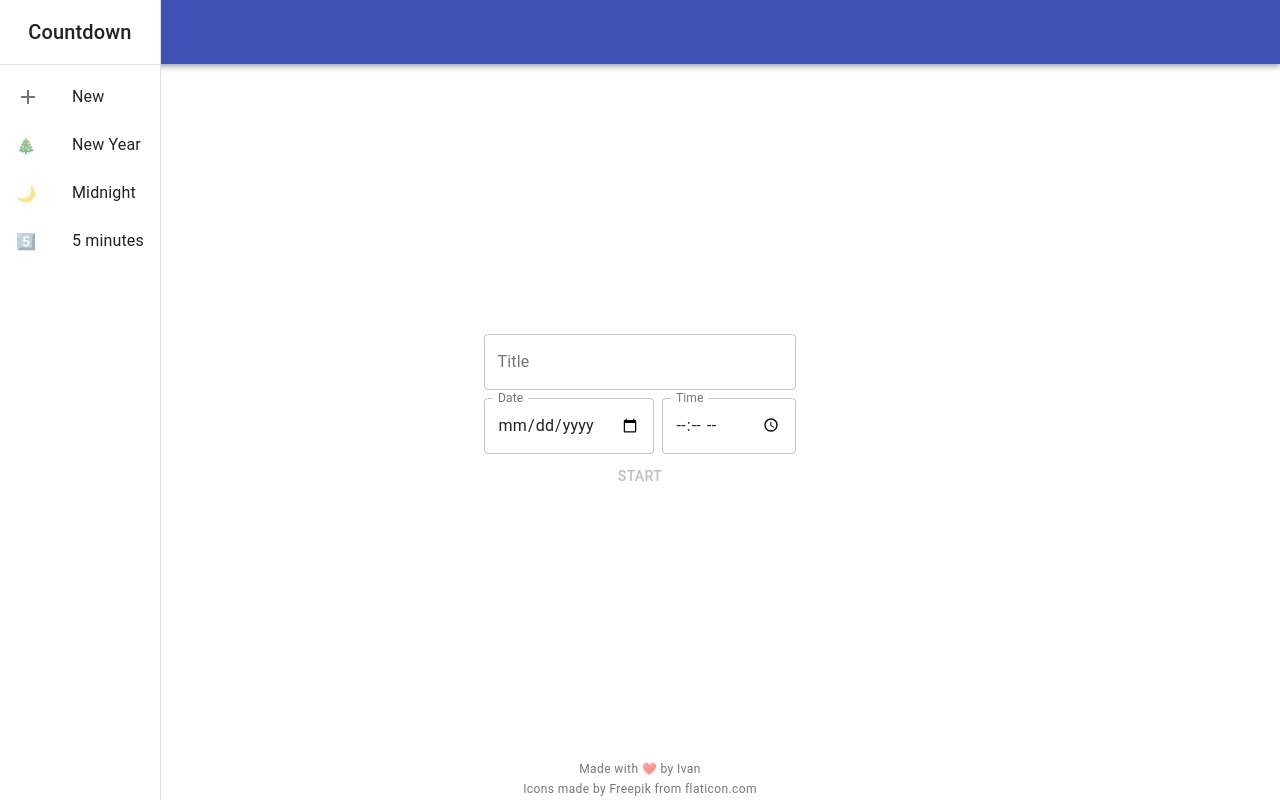
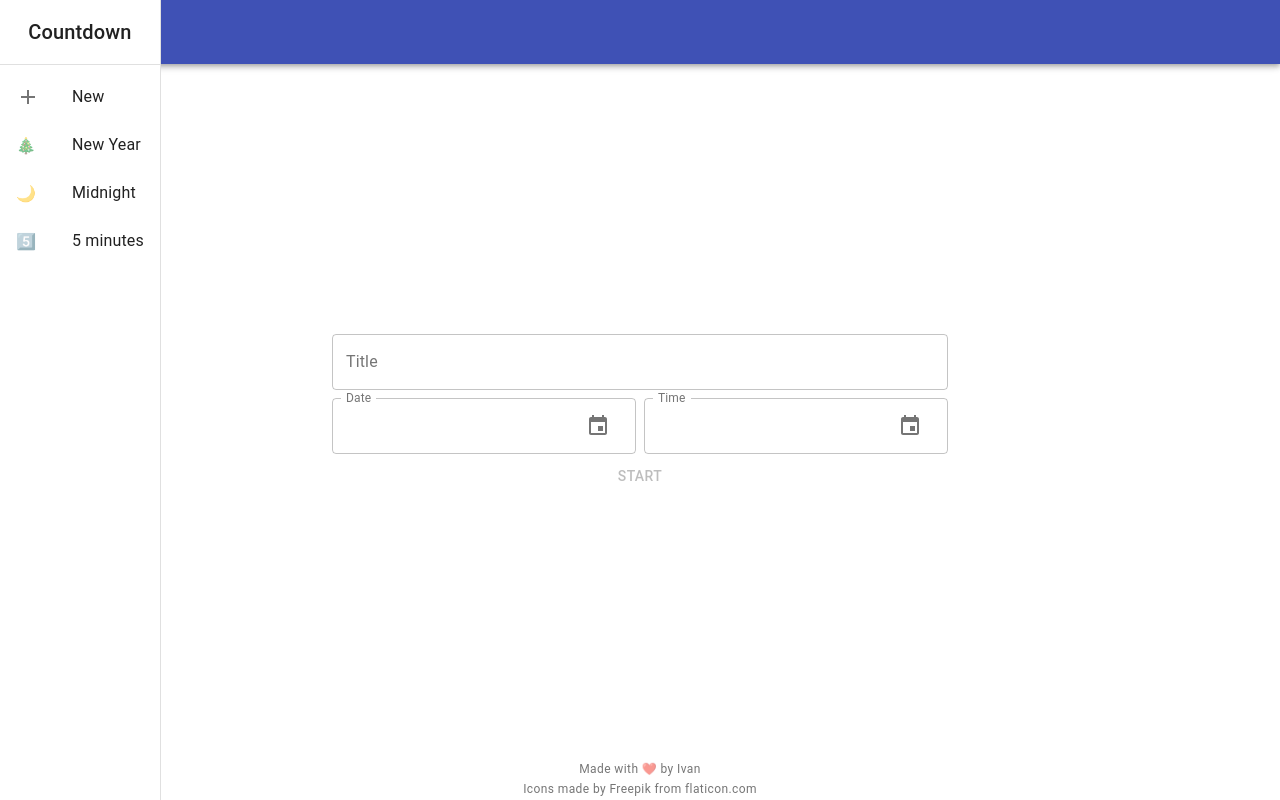
Before and after one commit to OkThought/countdown, a React (Create React App) app: page /new in a window 1280 px wide. Built offline with nearby package versions, Linux system fonts and the light colour scheme.

Commit message:
Quick rewrite CountdownForm date & time inputs using mui pickers

```diff
--- a/package.json
+++ b/package.json
@@ -3,8 +3,11 @@
   "version": "0.0.0",
   "homepage": "https://okthought.github.io/countdown",
   "dependencies": {
+    "@date-io/date-fns": "^1.3.11",
     "@material-ui/core": "^4.5.2",
     "@material-ui/icons": "^4.5.1",
+    "@material-ui/pickers": "^3.2.7",
+    "@types/date-fns": "^2.6.0",
     "@types/node": "^12.12.6",
     "@types/react-dom": "^16.9.3",
     "@types/react-router-dom": "^5.1.2",
--- a/src/components/CountdownCreate/CountdownCreate.tsx
+++ b/src/components/CountdownCreate/CountdownCreate.tsx
@@ -1,5 +1,5 @@
 import React, {useState, useEffect, useCallback, useMemo} from 'react'
-import {parseYMD, parseHMS, countdownPath} from '../../utils'
+import {parseYMD, parseHMS, countdownPath, formatDate, formatTime} from '../../utils'
 import CountdownForm, {CountdownFormProps} from '../CountdownForm/CountdownForm'
 import {useLocation, useHistory, Link} from 'react-router-dom'
 import {Button} from '@material-ui/core'
@@ -20,7 +20,7 @@ function CountdownCreate(props: CountdownCreateProps) {
   const [title, setTitle] = useState('')
   const [dateInputString, setDateInputString] = useState('')
   const [timeInputString, setTimeInputString] = useState('')
-  const [datetime, setNewTargetDate] = useState<Date | undefined>(undefined)
+  const [datetime, setDatetime] = useState<Date | null>(null)
 
   const datetimeValue = datetime && datetime.getTime()
 
@@ -32,7 +32,7 @@ function CountdownCreate(props: CountdownCreateProps) {
   }, [history, location])
 
   const newLocation = useMemo(() => {
-    return datetimeValue === undefined ? undefined : countdownPath({to: datetimeValue, title})
+    return datetimeValue === null ? undefined : countdownPath({to: datetimeValue, title})
   }, [datetimeValue, title])
 
   useEffect(() => {
@@ -52,12 +52,12 @@ function CountdownCreate(props: CountdownCreateProps) {
   }, [location.search])
 
   useEffect(() => {
-    let newDatetime: Date | undefined = undefined
+    let newDatetime: Date | null = null
     if (dateInputString) {
       const [year, month, dayOfTheMonth] = parseYMD(dateInputString)
       newDatetime = new Date(year, month - 1, dayOfTheMonth)
     }
-    setNewTargetDate(newDatetime)
+    setDatetime(newDatetime)
   }, [dateInputString])
 
   useEffect(() => {
@@ -69,7 +69,7 @@ function CountdownCreate(props: CountdownCreateProps) {
       } else {
         newDatetime.setHours(0)
       }
-      setNewTargetDate(newDatetime)
+      setDatetime(newDatetime)
     }
   }, [datetimeValue, timeInputString])
 
@@ -83,17 +83,19 @@ function CountdownCreate(props: CountdownCreateProps) {
         },
       }}
       dateProps={{
-        value: dateInputString,
-        onChange: ({target: {value}}) => {
-          setDateInputString(value)
-          setSearchParam('date', value)
+        value: datetime,
+        onChange: (date) => {
+          setDatetime(date)
+          setDateInputString(date ? formatDate(date) : '')
+          setSearchParam('date', date ? formatDate(date) : '')
         },
       }}
       timeProps={{
-        value: timeInputString,
-        onChange: ({target: {value}}) => {
-          setTimeInputString(value)
-          setSearchParam('time', value)
+        value: datetime,
+        onChange: (date) => {
+          setDatetime(date)
+          setTimeInputString(date ? formatTime(date) : '')
+          setSearchParam('time', date ? formatTime(date) : '')
         },
       }}
       submit={newLocation === undefined ?
--- a/src/components/CountdownForm/CountdownForm.tsx
+++ b/src/components/CountdownForm/CountdownForm.tsx
@@ -2,12 +2,19 @@ import React, {ReactNode} from 'react'
 import {TextField, Button, makeStyles, Theme} from '@material-ui/core'
 import {OutlinedTextFieldProps} from '@material-ui/core/TextField'
 import {ButtonProps} from '@material-ui/core/Button'
+import {
+  KeyboardDatePicker,
+  KeyboardDatePickerProps,
+  KeyboardTimePickerProps,
+  KeyboardTimePicker, MuiPickersUtilsProvider,
+} from '@material-ui/pickers'
+import DateFnsUtils from '@date-io/date-fns'
 
 export interface CountdownFormProps {
   titleProps: Partial<OutlinedTextFieldProps>
-  dateProps: Partial<OutlinedTextFieldProps>
-  timeProps: Partial<OutlinedTextFieldProps>
-  submit?:ReactNode
+  dateProps: KeyboardDatePickerProps
+  timeProps: KeyboardTimePickerProps
+  submit?: ReactNode
   submitProps?: ButtonProps
 }
 
@@ -63,38 +70,32 @@ function CountdownForm(props: CountdownFormProps) {
         }}
       />
       <div className={classes.datetimeContainer}>
-        <TextField
+        <MuiPickersUtilsProvider utils={DateFnsUtils}>
+          <KeyboardDatePicker
             {...{
               className: classes.date,
-            variant: 'outlined',
+              inputVariant: 'outlined',
+              variant: 'dialog',
               label: 'Date',
               InputLabelProps: {
                 shrink: true,
               },
-            InputProps: {
-              inputProps: {
-                type: 'date',
-              },
-            },
               ...dateProps,
             }}
           />
-        <TextField
+          <KeyboardTimePicker
             {...{
               className: classes.time,
-            variant: 'outlined',
+              inputVariant: 'outlined',
+              variant: 'dialog',
               label: 'Time',
               InputLabelProps: {
                 shrink: true,
               },
-            InputProps: {
-              inputProps: {
-                type: 'time',
-              },
-            },
               ...timeProps,
             }}
           />
+        </MuiPickersUtilsProvider>
       </div>
       {submit || (
         <Button
```
Also changed, not shown: 1 other file (tests, documents, lock files or other folders). Lines whose indentation alone changed are shown as unchanged.
